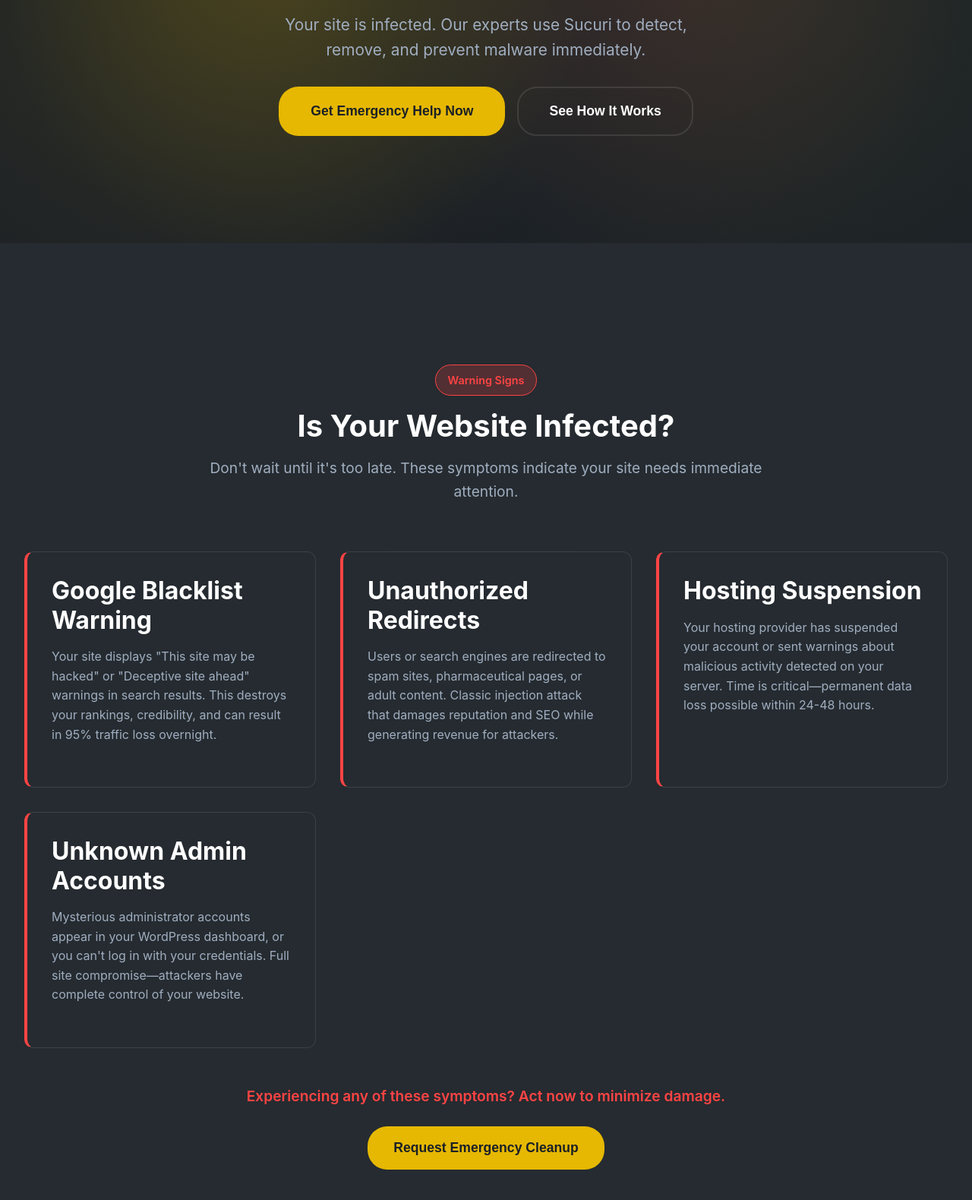
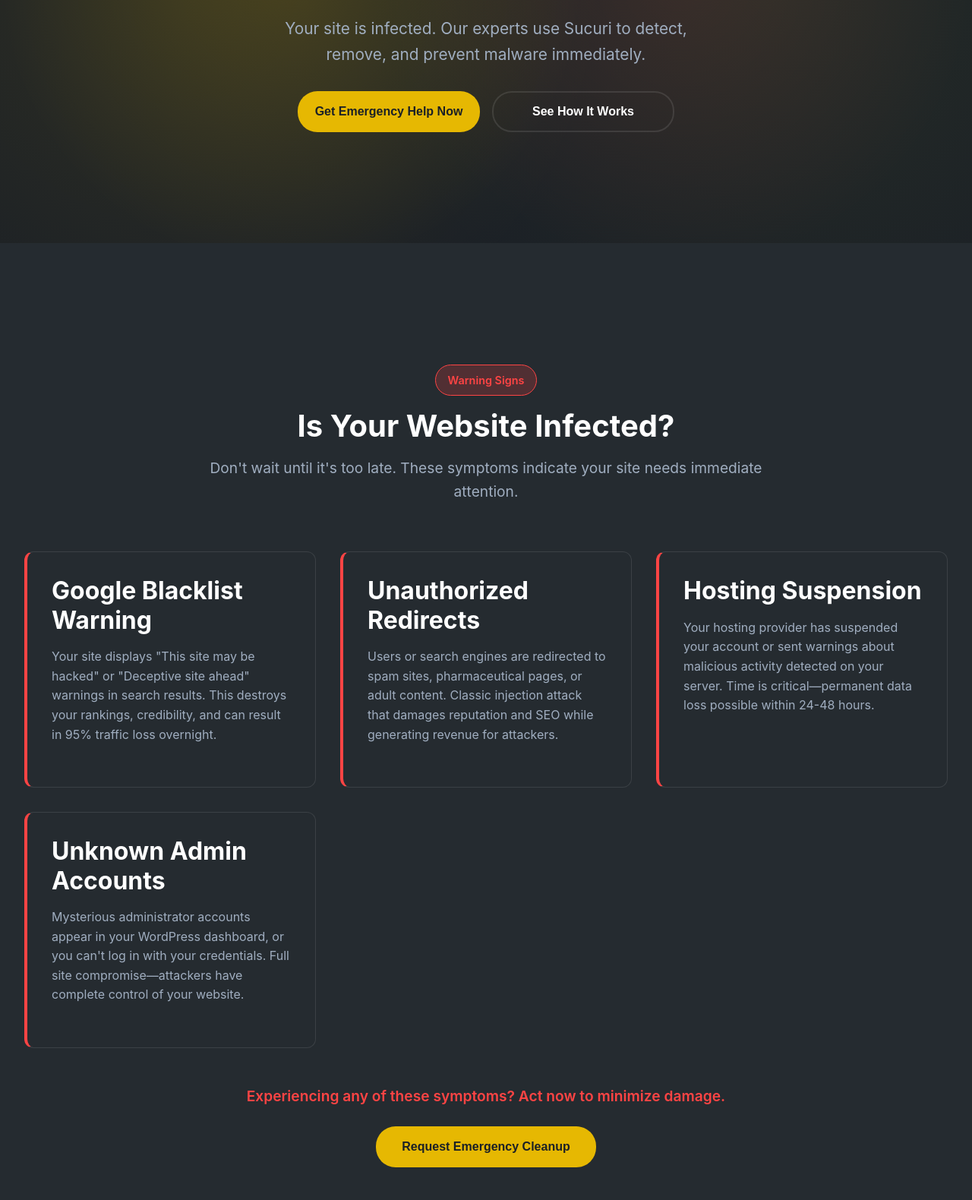
Before and after one commit to wonseok413-blip/n0004, a website: page public/pages/malware-care.html in a window 1280 px wide. Shown: the part 380-1960 px from the top of the page at 76% size. Drawn offline with Linux system fonts and the light colour scheme.

Commit message:
Standardize malware-care page buttons

```diff
--- a/public/pages/malware-care.html
+++ b/public/pages/malware-care.html
@@ -23,11 +23,11 @@
         <p style="margin: 0 auto; font-size: 1.3rem;">
           Your site is infected. Our experts use Sucuri to detect, remove, and prevent malware immediately.
         </p>
-        <div style="display: flex; gap: 1rem; justify-content: center; margin-top: 2rem; flex-wrap: wrap;">
-          <button class="btn-primary" onclick="location.href='contact.html'" style="font-size: 1.1rem; padding: 1.25rem 2.5rem;">
+        <div class="hero-buttons" style="justify-content: center; margin-top: 2rem;">
+          <button class="btn-primary" onclick="location.href='contact.html'">
             Get Emergency Help Now
           </button>
-          <button class="btn-secondary" onclick="document.getElementById('process').scrollIntoView({behavior: 'smooth'})" style="font-size: 1.1rem; padding: 1.25rem 2.5rem;">
+          <button class="btn-secondary" onclick="document.getElementById('process').scrollIntoView({behavior: 'smooth'})">
             See How It Works
           </button>
         </div>
@@ -84,7 +84,7 @@
         <p style="font-size: 1.2rem; color: #ff4444; font-weight: 600; margin-bottom: 1.5rem;">
           Experiencing any of these symptoms? Act now to minimize damage.
         </p>
-        <button class="btn-primary" onclick="location.href='contact.html'" style="font-size: 1.1rem;">
+        <button class="btn-primary" onclick="location.href='contact.html'">
           Request Emergency Cleanup
         </button>
       </div>
@@ -379,7 +379,7 @@
             </ul>
           </div>
 
-          <button class="btn-primary" onclick="location.href='contact.html'" style="width: 100%; justify-content: center; font-size: 1.1rem;">
+          <button class="btn-primary" onclick="location.href='contact.html'" style="width: 100%; justify-content: center;">
             Request Quote & Emergency Help
           </button>
         </div>
@@ -457,7 +457,7 @@
           Our emergency response team is standing by.
         </p>
         <div style="display: flex; gap: 1rem; justify-content: center; margin-top: 2rem; flex-wrap: wrap;">
-          <button class="btn-primary" onclick="location.href='contact.html'" style="font-size: 1.2rem; padding: 1.5rem 3rem;">
+          <button class="btn-primary" onclick="location.href='contact.html'" style="white-space: nowrap;">
             Get Help Now - Response in 1 Hour
           </button>
         </div>
```
